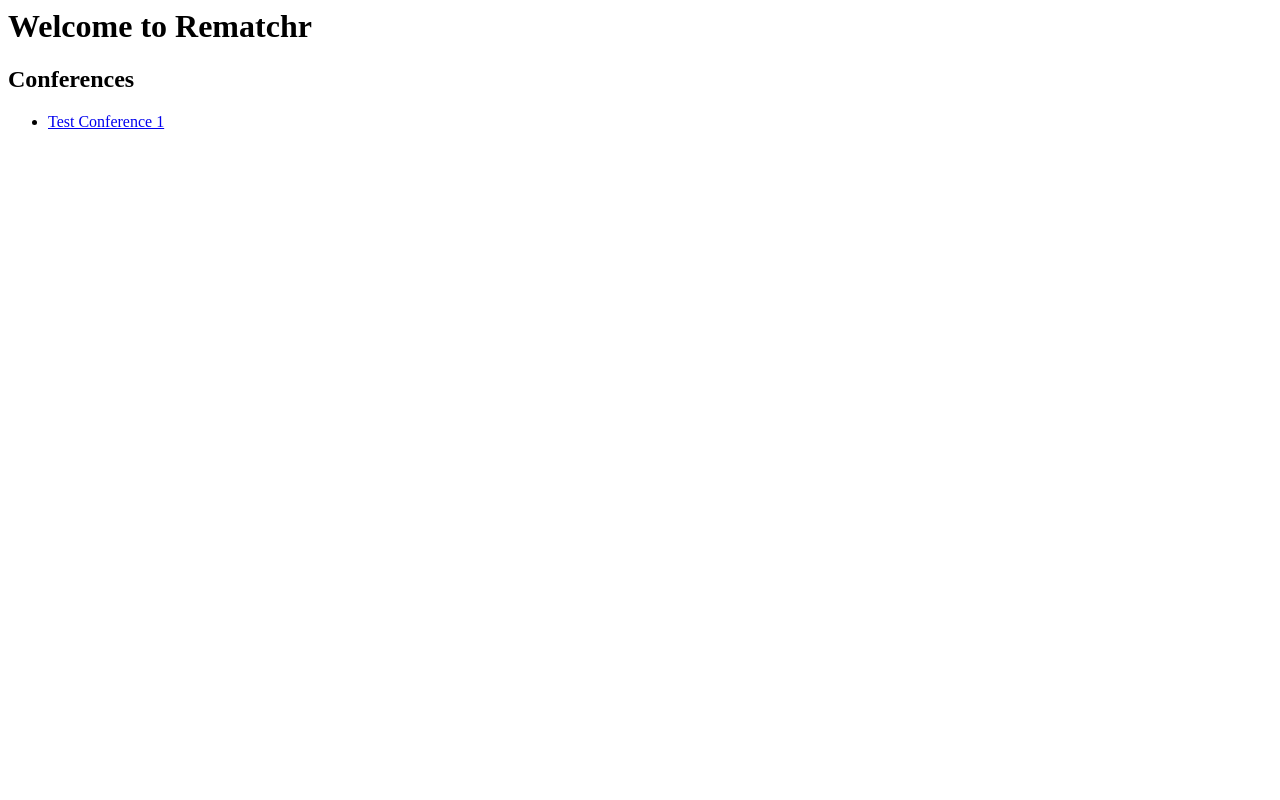
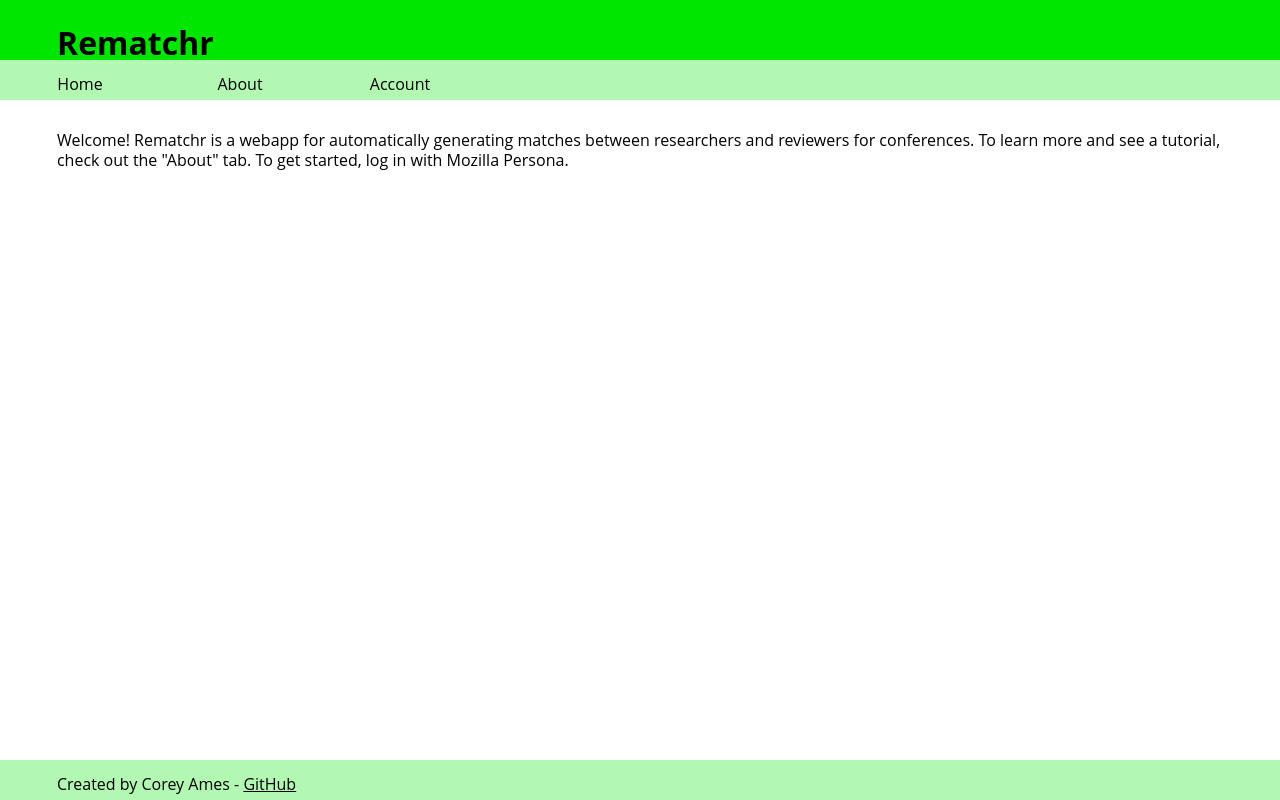
Before and after one commit to ctames/rematchr, a Django app: page /rematchrApp/ in a window 1280 px wide. Run offline with Django 3.2, Linux system fonts and the light colour scheme; data comes from the database, SQL or seed files in the repository; some libraries are stand-ins or nearby versions.

Commit message:
created a working stylesheet and base template

```diff
--- /dev/null
+++ b/rematchrSite/rematchrApp/static/rematchrApp/base.css
@@ -0,0 +1,86 @@
+html {
+
+}
+
+body {
+	margin: 0px;
+	padding: 0px;
+	font-family: 'Open Sans', sans-serif;
+	-webkit-font-smoothing: subpixel-antialiased;
+}
+
+* {
+	-webkit-box-sizing: border-box;
+	-moz-box-sizing: border-box;
+	box-sizing: border-box;
+}
+
+#container {
+
+}
+
+#header {
+	position: absolute;
+	top: 0px;
+	padding-left: 57px;
+	margin: 0px;
+	background-color:#00E600;
+	height: 60px;
+	width: 100%;
+}
+
+#menubar {
+	text-align: center;
+	position: absolute;
+	top: 60px;
+	width: 100%;
+	height: 40px;
+	background-color: #B2F8B2;
+}
+#menubar ul {
+	position: absolute;
+	top: -16px;
+	left: -40px;
+	float: left;
+	width: 100%;
+}
+#menubar a {
+	float: left;
+	height: 40px;
+	width: 10em;
+	padding: 13px;
+	text-decoration: none;
+	color: #000000;
+}
+#menubar a:hover{
+	background-color:#00E600;
+}
+#menubar li {
+	display: inline;
+}
+
+#content {
+	position: absolute;
+	top: 100px;
+	padding: 57px;
+	padding-top: 30px;
+	line-height: 20px;
+}
+
+#footer {
+	width: 100%;
+	height: 40px;
+	position: absolute;
+	bottom: 0px;
+	background-color:#B2F8B2;
+	padding: 13px;
+	padding-left: 57px;
+}
+#footer a {
+	color: #000000;
+}
+
+div.gap {
+	height:10px;
+	clear:both;
+}
--- /dev/null
+++ b/rematchrSite/rematchrApp/templates/rematchrApp/base.html
@@ -0,0 +1,51 @@
+{% load staticfiles %}
+
+<!DOCTYPE html>
+<html lang="en">
+
+<head>
+	<title>{% block title %}Base Page{% endblock %}</title>
+	<meta http-equiv="Content-Type" content="text/html; charset=utf-8"/>
+	<link rel="stylesheet" type="text/css" href="{% static 'rematchrApp/base.css' %}" />
+
+	{% block style %}
+	{% endblock %}
+
+</head>
+
+<body>
+<div id="container">
+
+<div id="header">
+	<h1>{% block maintitle %}Base Page{% endblock %}</h1>
+</div>
+
+{% block menubar %}
+<div id="menubar">
+	<ul>
+	<li><a href="">Home</a></li>
+	<li><a href="">About</a></li>
+	<li><a href="">Account</a></li>
+	</ul>
+</div>
+{% endblock %}
+
+<div id="content">
+{% block content %}
+Base Page Content
+{% endblock %}
+</div>
+
+<div class="gap"></div>>
+
+<div id="footer">
+{% block footer %}
+	Created by Corey Ames - <a href="http://www.github.com/ctames/">GitHub</a>
+	<script src="http://code.jquery.com/jquery-1.9.1.min.js"></script>
+
+{% endblock %}
+</div>
+
+</div> <!-- end of container div -->
+</body>
+</html>
--- a/rematchrSite/rematchrApp/templates/rematchrApp/index.html
+++ b/rematchrSite/rematchrApp/templates/rematchrApp/index.html
@@ -1,12 +1,11 @@
-<h1>Welcome to Rematchr</h1>
-<h2>Conferences</h2>
-{% if conference_list %}
-	<ul>
-	{% for conference in conference_list %}
-		<li><a href="/rematchrApp/conferences/{{ conference.id }}/">
-			{{ conference.title }}</a></li>
-	{% endfor %}
-	</ul>
-{% else %}
-	<p>There are no conferences to display.</p>
-{% endif %}
+{% extends "rematchrApp/base.html" %}
+
+{% block title %}Rematchr{% endblock %}
+
+{% block maintitle %}Rematchr{% endblock %}
+
+{% block content %}
+Welcome! Rematchr is a webapp for automatically generating matches between
+researchers and reviewers for conferences. To learn more and see a tutorial,
+check out the "About" tab. To get started, log in with Mozilla Persona.
+{% endblock %}
```
